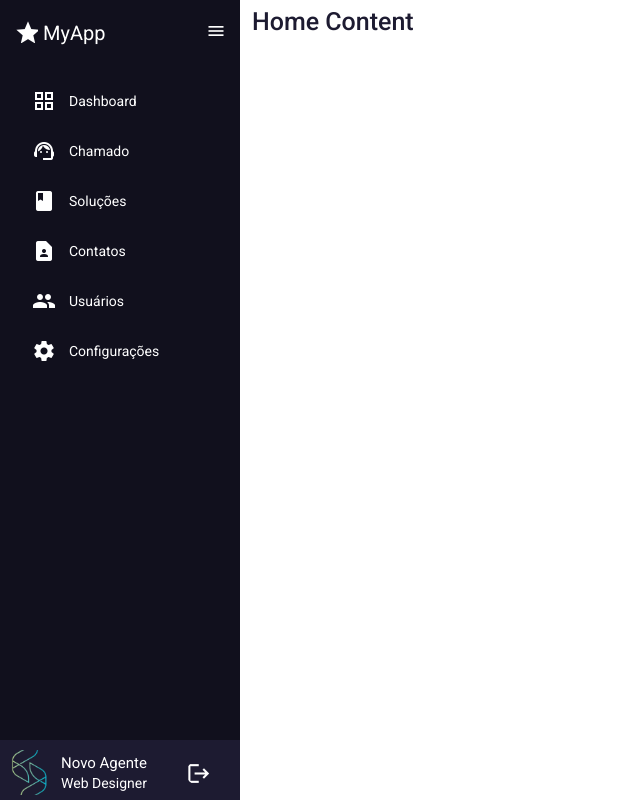
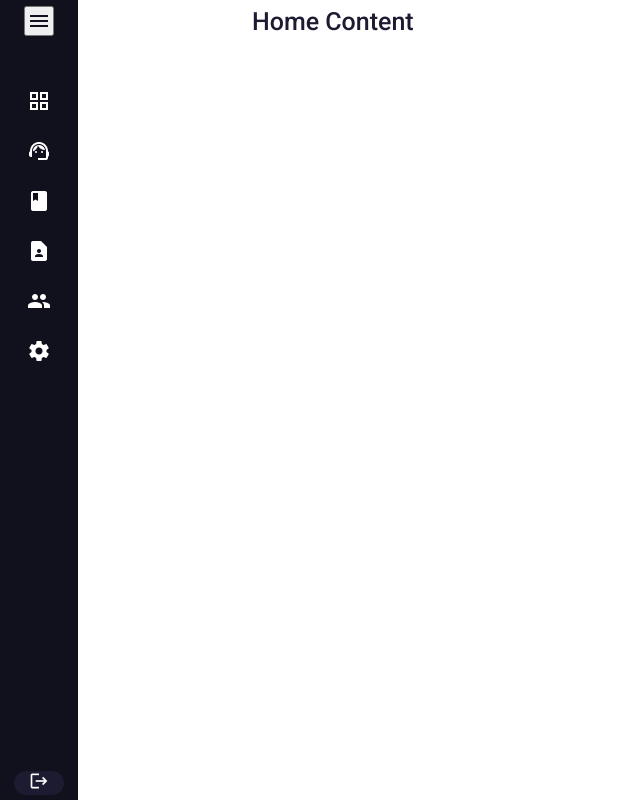
Before and after one commit to alanroinuj/StudyingAngular, an Angular app: page / in a window 1280 px wide. Shown: the whole page, without its empty margins (0-640 px from the left). Built offline with nearby package versions, Linux system fonts and the light colour scheme.

Commit message:
aplicando js e ajuste do css

```diff
--- a/src/components/sidebar/sidebar.component.html
+++ b/src/components/sidebar/sidebar.component.html
@@ -1,10 +1,13 @@
-<div class="sidebar">
+<div class="sidebar" #isActive>
   <div class="logo_content">
     <div class="logo">
       <mat-icon>grade</mat-icon>
       <div class="logo_name">MyApp</div>
     </div>
-      <mat-icon id="btnSidebar">menu</mat-icon>
+    <button id="btnSidebar" (click)="openMenu()">
+      <mat-icon>menu</mat-icon>
+    </button>
+
   </div>
   <ul class="nav_list">
     <li>
@@ -58,11 +61,13 @@
           <div class="name">Novo Agente</div>
           <div class="job">Web Designer</div>
         </div>
-        <mat-icon #log_out>logout</mat-icon>
       </div>
+      <mat-icon #log_out>logout</mat-icon>
     </div>
   </div>
 </div>
 <div class="home_content">
-  <div class="text">Home Content</div>
+  <div class="text">Home Content
+
+  </div>
 </div>
--- a/src/components/sidebar/sidebar.component.scss
+++ b/src/components/sidebar/sidebar.component.scss
@@ -3,9 +3,25 @@
   top: 0;
   left: 0;
   height: 100%;
-  width: 240px;
+  width: 78px;
   background: #11101d;
   padding: 6px 14px;
+  transition: all 0.5s ease;
+
+  &.isActive{
+    width: 240px;
+  }
+
+  &.isActive .logo_content .logo{
+    opacity: 1;
+    pointer-events: none;
+  }
+
+  &.isActive .logo_content #btnSidebar{
+    left: 90%;
+  }
+
+
 
   .logo_content{
     color: #fff;
@@ -14,10 +30,13 @@
     width: 100%;
     align-items: center;
 
+
     .logo{
       display: flex;
       align-items: flex-end;
       width: 100%;
+      opacity: 0;
+      pointer-events: none;
       mat-icon{
         font-size: 28px;
         margin-right: 5px;
@@ -30,19 +49,29 @@
 
     #btnSidebar{
       position: absolute;
-      color: #fff;
-      left: 90%;
+      color: #11101d;
       top: 6px;
+      left: 50%;
       font-size: 20px;
-      height: 50px;
-      width: 50px;
+      height: 30px;
+      width: 30px;
       text-align: center;
       line-height: 50px;
       transform: translateX(-50%);
-
+      display: flex;
+      justify-content: center;
+      align-items: center;
     }
   }
 
+  &.isActive .nav_list li .tooltip{
+    display: none;
+  }
+
+  &.isActive .nav_list li a .links_name{
+    opacity: 1;
+    pointer-events: auto;
+  }
   .nav_list{
     margin-top: 20px;
 
@@ -50,15 +79,15 @@
       position: relative;
       height: 50px;
       width: 100%;
-      margin: 0 5px;
       list-style: none;
       line-height: 50px;
 
       .tooltip{
         position: absolute;
+        display: block;
         left: 122px;
         top: 0;
-        transform: translateY(-50%);
+        transform: translate(-50%, -50%);
         border-radius: 6px;
         height: 35px;
         width: 122px;
@@ -85,6 +114,7 @@
         text-decoration: none;
         transition: all 0.4s ease;
         border-radius: 12px;
+        white-space: nowrap;
 
         &:hover{
           color: #11101d;
@@ -99,8 +129,28 @@
           line-height: 50px;
           text-align: center;
         }
+
+        .links_name{
+          opacity: 0;
+          pointer-events: none;
+          transition: all 0.5s ease;
+        }
       }
     }
+  }
+
+  &.isActive .profile_content .profile  .profile_details{
+    opacity: 1;
+    pointer-events: auto;
+  }
+
+  &.isActive .profile_content .profile{
+    background: #1d1b31;
+  }
+
+  &.isActive .profile_content .profile mat-icon{
+    left: 88%;
+    background: none;
   }
 
   .profile_content{
@@ -114,11 +164,14 @@
       position: relative;
       padding: 10px 6px;
       height: 60px;
-      background: #1d1b31;
+      background: none;
+      transition: all 0.4s ease;
 
       .profile_details{
         display: flex;
         align-items: center;
+        opacity: 0;
+        pointer-events: none;
 
         img{
           height: 45px;
@@ -140,15 +193,19 @@
             }
           }
         }
-
-        mat-icon {
-          position: absolute;
-          left: 88%;
-          transform: translateX(-50%);
-          min-width: 50px;
-          font-size: 25px;
-          border-radius: 12px;
-        }
+      }
+      mat-icon {
+        position: absolute;
+        bottom: 5px;
+        left: 50%;
+        transform: translateX(-50%);
+        min-width: 50px;
+        //line-height: 50px;
+        font-size: 20px;
+        border-radius: 12px;
+        text-align: center;
+        transition: all 0.4s ease;
+        background: #1d1b31;
       }
     }
   }
--- a/src/components/sidebar/sidebar.component.ts
+++ b/src/components/sidebar/sidebar.component.ts
@@ -1,4 +1,4 @@
-import { Component, OnInit } from '@angular/core';
+import { Component, ElementRef, OnInit, ViewChild } from '@angular/core';
 
 @Component({
   selector: 'sidebar-component',
@@ -7,10 +7,20 @@ import { Component, OnInit } from '@angular/core';
 })
 export class SidebarComponent implements OnInit {
 
- btn = document.querySelector('#btn');
-  constructor() { }
+
+  //adicionando classe CSS na tag da DOM  e ao Template com ViewChild
+  @ViewChild('isActive') isActive!:ElementRef;
+
+  constructor() {
+
+  }
+
+  openMenu(){
+    this.isActive.nativeElement.classList.toggle("isActive");
+  }
 
   ngOnInit(): void {
+
   }
 
 }
--- a/src/styles.scss
+++ b/src/styles.scss
@@ -4,6 +4,7 @@
   padding: 0;
   box-sizing: border-box;
   font-family: Roboto, "Helvetica Neue", sans-serif;
+
 
 }
 body {
@@ -12,3 +13,7 @@ body {
   width: 100%;
   overflow: hidden;
 }
+
+button{
+  cursor: pointer;
+}
```
